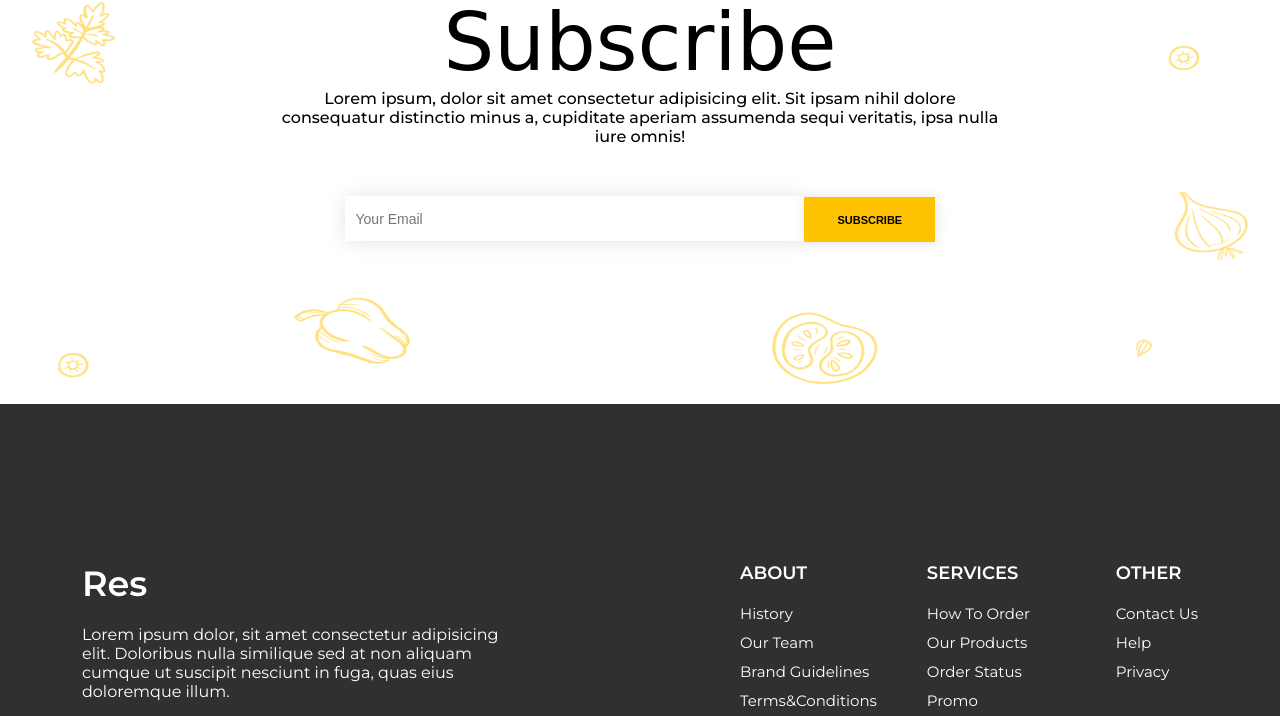
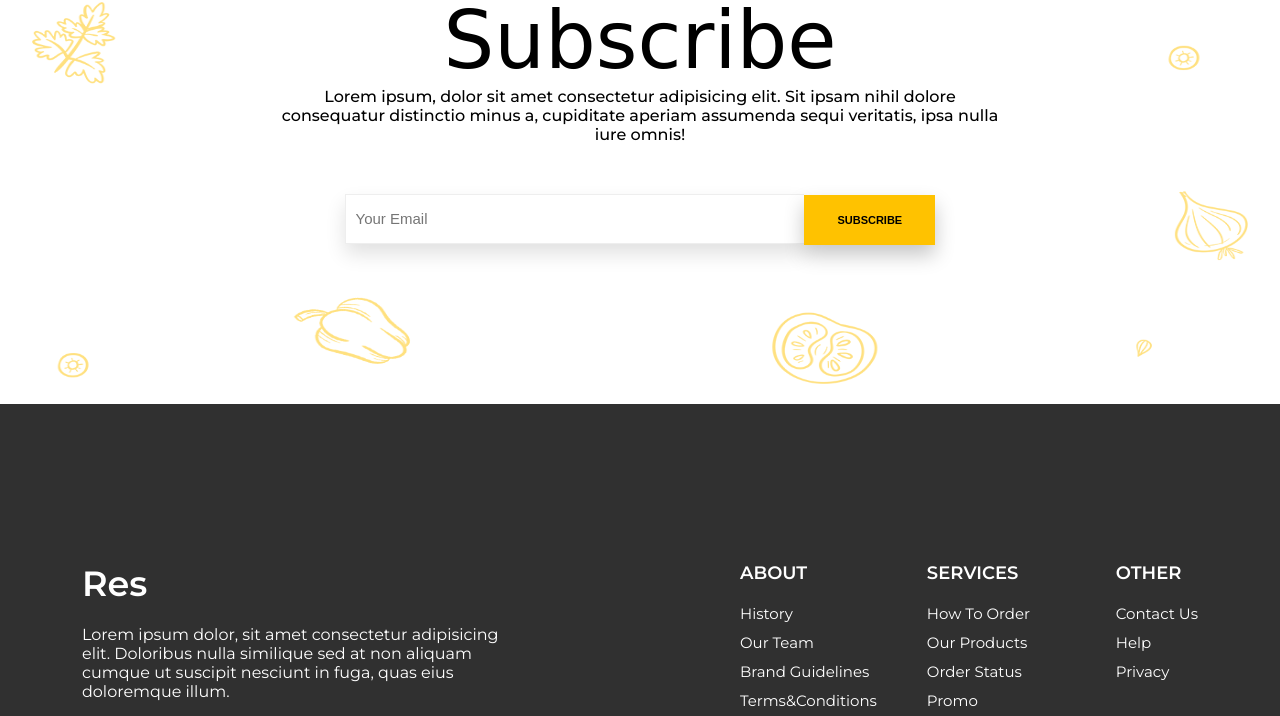
Before and after one commit to MohammadTaha0/PSD-TO-HTML-01, a plain HTML site: page index.html in a window 1280 px wide. Shown: the part 3982-4698 px from the top of the page. Drawn offline with nearby package versions, Linux system fonts and the light colour scheme; a web font is replaced by a local one.

Commit message:
modify shadow of subscribe input

```diff
--- a/assets/css/style.css
+++ b/assets/css/style.css
@@ -527,12 +527,12 @@ nav ul li button {
 }
 .subscribe .inner_cont .inp_cont input[type="text"] {
   width: 70%;
-  height: 45px;
-  border: 1px solid transparent;
+  height: 50px;
+  border: 1px solid rgb(238, 238, 238);
   padding-left: 10px;
   border-right: 0px solid transparent;
-  box-shadow: 1px 1px 20px 0px rgba(0, 0, 0, 0.122);
-  font-size: 14px;
+  box-shadow: 0px 10px 20px rgba(0, 0, 0, 0.122);
+  font-size: 15px;
   transition: 0.5s;
 }
 .subscribe .inner_cont .inp_cont input[type="text"]::placeholder {
@@ -545,9 +545,9 @@ nav ul li button {
 }
 .subscribe .inner_cont .inp_cont input[type="submit"] {
   width: 20%;
-  height: 45px;
+  height: 50px;
   border: 1px solid transparent;
-  box-shadow: 1px 1px 12px 0px rgba(0, 0, 0, 0.122);
+  box-shadow: 0px 10px 20px rgba(0, 0, 0, 0.226);
   background: var(--warning);
   font-weight: 800;
   font-size: 11px;
```
